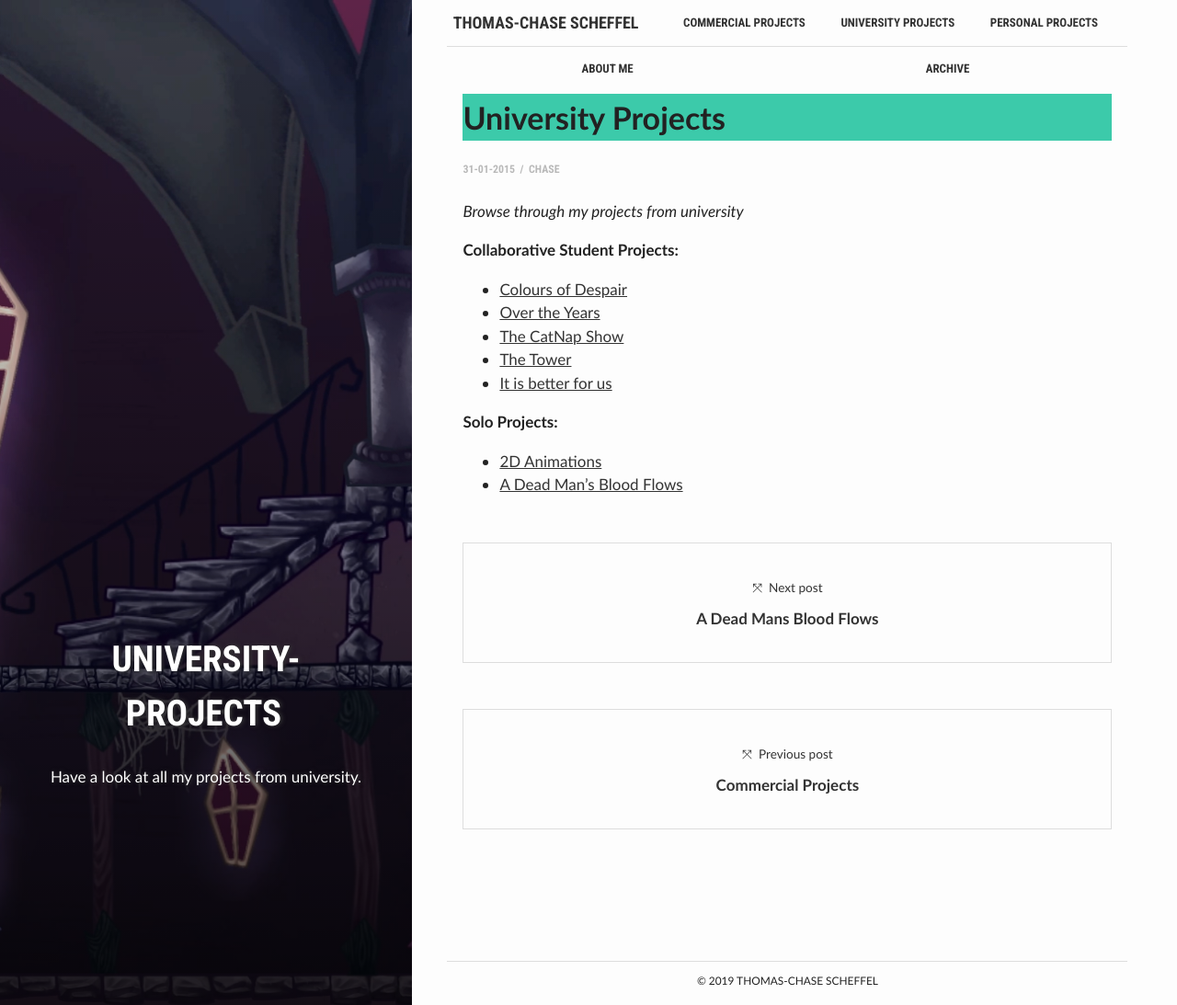
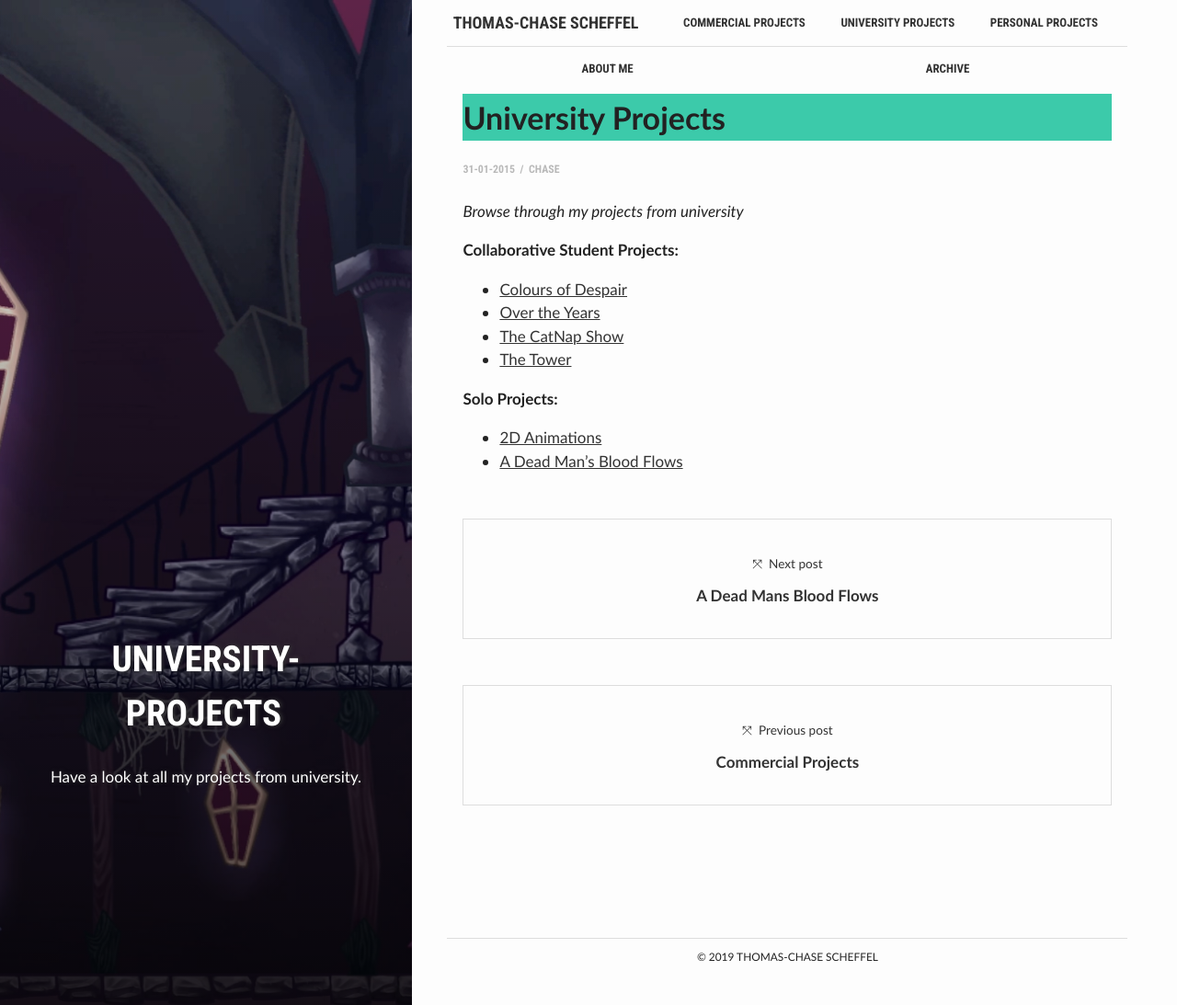
Before and after one commit to ChaseTheHunter/chasethehunter.github.io, a Jekyll site: the page built from _posts/2017-02-23-university-projects.markdown, in a window 1280 px wide and 1093 px high. Shown: the whole window at 92% size. Built offline with Jekyll 4.4.1, drawn with Linux system fonts in a browser that asks for light colours.

Commit message:
Update 2017-02-23-university-projects.markdown

```diff
--- a/_posts/2017-02-23-university-projects.markdown
+++ b/_posts/2017-02-23-university-projects.markdown
@@ -17,7 +17,6 @@
   * [Over the Years](https://chasethehunter.github.io/uni_projects/over-the-years/)
   * [The CatNap Show](https://chasethehunter.github.io/uni_projects/cat-nap-show/)
   * [The Tower](https://chasethehunter.github.io/uni_projects/the-tower/)
-  * [It is better for us](https://chasethehunter.github.io/uni_projects/it-is-better-for-us/)
 
 
   **Solo Projects:**
```
